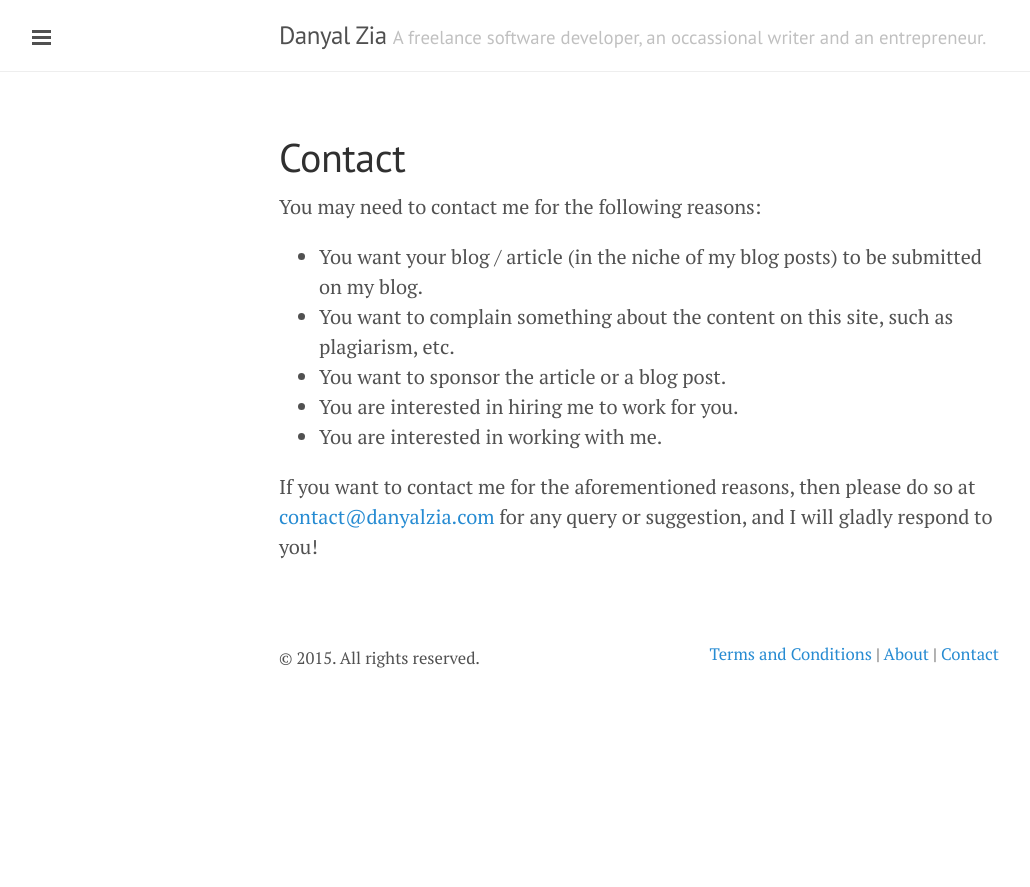
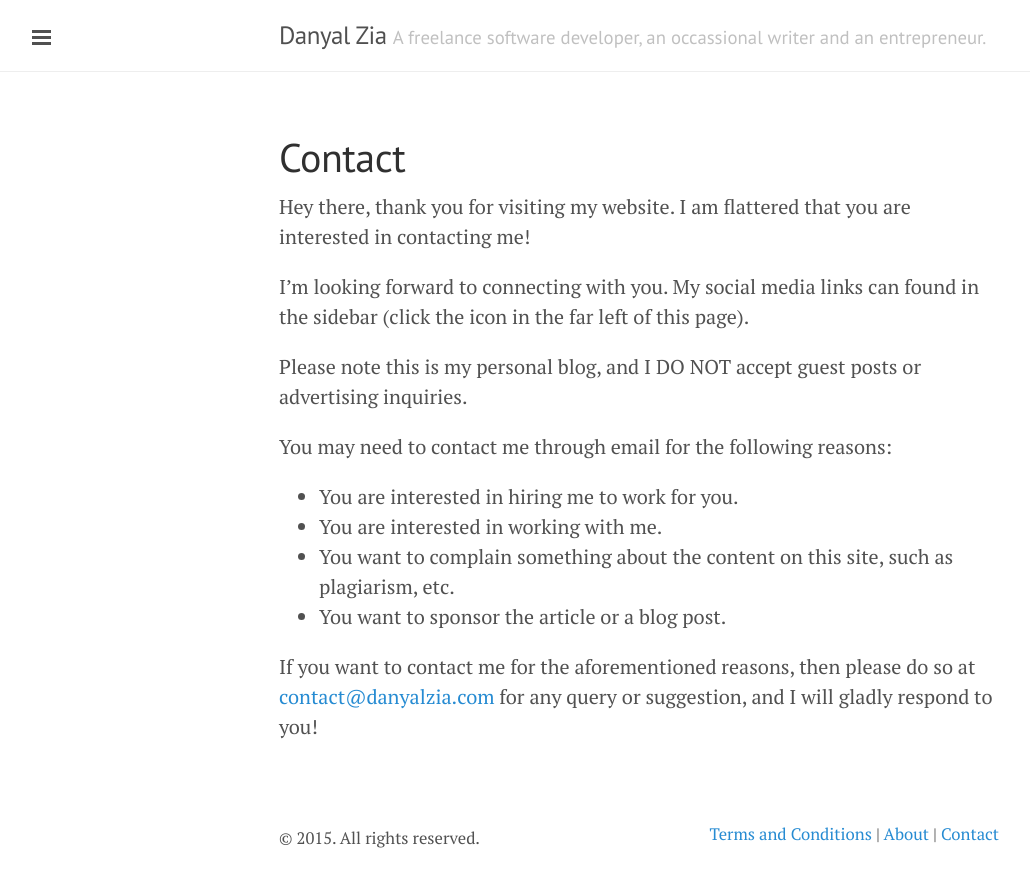
Before and after one commit to arcestia/danyalzia.github.io, a Jekyll site: the page built from contact.md, in a window 1280 px wide. Shown: the top 887 px of the page, without its empty margins (1-1031 px from the left). Built offline with Jekyll 4.4.1, drawn with Linux system fonts in a browser that asks for light colours; Markdown is read by kramdown in place of the engine named in the settings.

Commit message:
Add addthis

```diff
--- /dev/null
+++ b/_includes/addthis.html
@@ -0,0 +1,2 @@
+<!-- Go to www.addthis.com/dashboard to customize your tools -->
+<script type="text/javascript" src="//s7.addthis.com/js/300/addthis_widget.js#pubid=ra-54c7762f5e098e9d" async="async"></script>
--- a/_includes/head.html
+++ b/_includes/head.html
@@ -1,6 +1,7 @@
 <head>
   {% include google-analytics.html %}
   {% include webicons.html %}
+  {% include addthis.html %}
   <link href="http://gmpg.org/xfn/11" rel="profile">
   <meta http-equiv="X-UA-Compatible" content="IE=edge">
   <meta http-equiv="content-type" content="text/html; charset=utf-8">
--- a/_layouts/post.html
+++ b/_layouts/post.html
@@ -6,7 +6,11 @@ layout: default
   <h1 class="post-title">{{ page.title }}</h1>
   <span class="post-date">{{ page.date | date_to_string }}</span>
   {{ content }}
+
 </div>
+
+<!-- Go to www.addthis.com/dashboard to customize your tools -->
+<div class="addthis_native_toolbox"></div>
 
 <div class="related">
   <h2>Related Posts</h2>
--- a/contact.md
+++ b/contact.md
@@ -3,12 +3,17 @@ layout: page
 title: Contact
 ---
 
-You may need to contact me for the following reasons:
+Hey there, thank you for visiting my website. I am flattered that you are interested in contacting me!
 
-* You want your blog / article (in the niche of my blog posts) to be submitted on my blog.
+I’m looking forward to connecting with you. My social media links can found in the sidebar (click the icon in the far left of this page).
+
+Please note this is my personal blog, and I DO NOT accept guest posts or advertising inquiries.
+
+You may need to contact me through email for the following reasons:
+
+* You are interested in hiring me to work for you.
+* You are interested in working with me.
 * You want to complain something about the content on this site, such as plagiarism, etc.
 * You want to sponsor the article or a blog post.
-* You are interested in hiring me to work for you.
-* You are interested in working with me.
 
 If you want to contact me for the aforementioned reasons, then please do so at [contact@danyalzia.com](mailto:contact@danyalzia.com) for any query or suggestion, and I will gladly respond to you!
```
